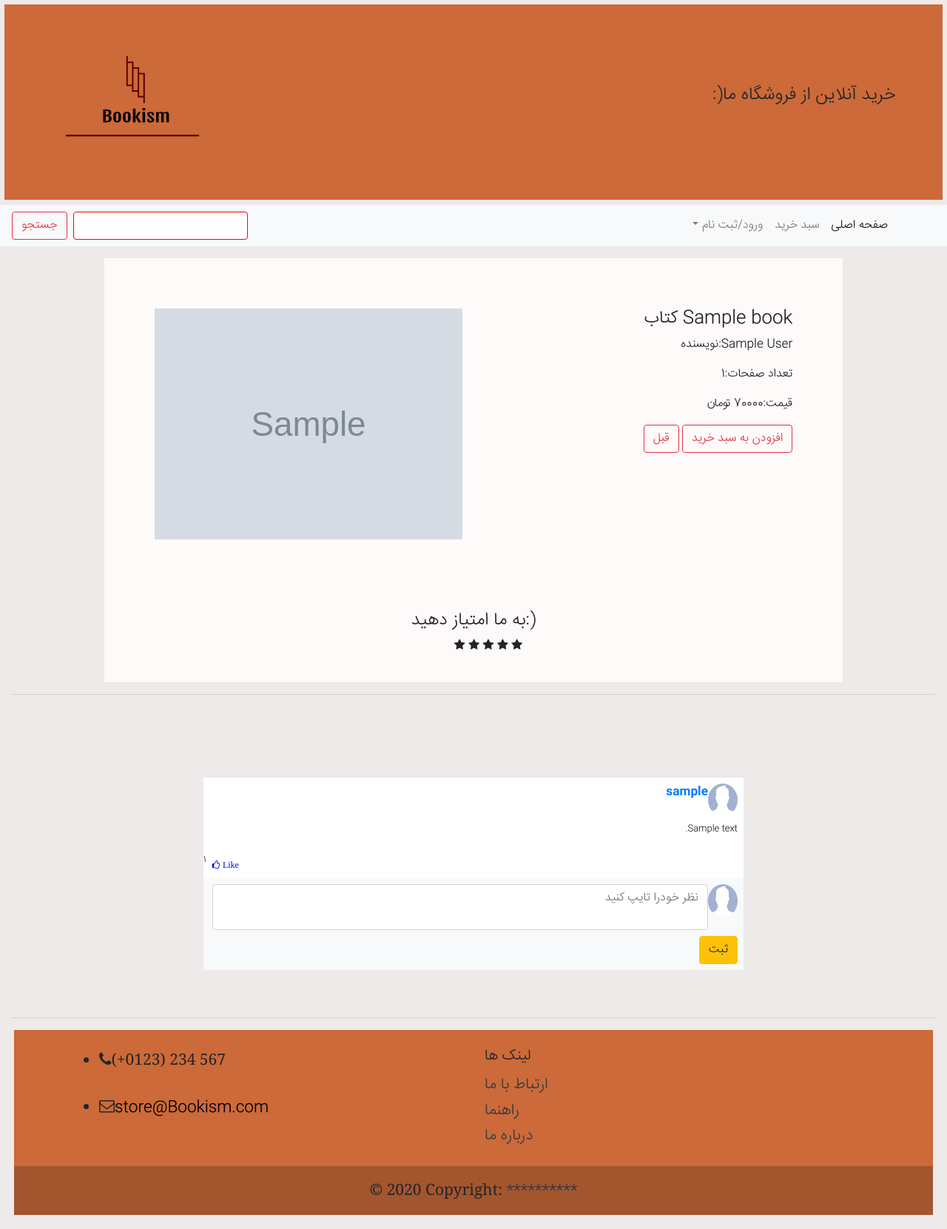
After one commit to hamidrezarostampour/ProjectUniversity, a Django app: a page that uses templates/base.html in a window 1280 px wide. The commit adds this page. Shown: the whole page at 74% size. Run offline with Django 3.2, Linux system fonts and the light colour scheme; tables that the repository leaves empty hold one stand-in row (values such as "Sample post"); grey boxes marked "Sample" are stand-in pictures; some libraries are stand-ins or nearby versions.

Commit message:
models and book_detail

```diff
--- a/account/mixins.py
+++ b/account/mixins.py
@@ -1,7 +1,7 @@
 from django.shortcuts import redirect, get_object_or_404
 from django.http import Http404
 
-from gallery.models import Post
+from gallery.models import Book
 
 class LoggedInRedirectMixin():
 	def dispatch(self, request, *args, **kwargs):
@@ -12,8 +12,8 @@ class LoggedInRedirectMixin():
 
 class AccessUserMixin():
 	def dispatch(self, request, pk, *args, **kwargs):
-		post = get_object_or_404(Post, pk=pk)
-		if post.user == request.user:
+		book = get_object_or_404(Book, pk=pk)
+		if book.user == request.user:
 			return super().dispatch(request, *args, **kwargs)
 		else:
 			raise Http404("You can't see this page")
--- /dev/null
+++ b/assets/js/clean.js
@@ -0,0 +1,35 @@
+
+$(document).ready(function(){
+
+    $("#id_username").attr('class', 'form-control');
+    $("#id_username").attr('required', 'required');
+
+    $("#id_username").attr('style', 'text-align:right;');
+    $("#id_username").attr('placeholder', 'نام کابری');
+    console.log('hiffff');
+
+
+    $("#id_password").attr('placeholder', 'پسورد');
+    $("#id_password").attr('class', 'form-control');
+    $("#id_password").attr('required', 'required');
+    $("#id_password").attr('style', 'text-align:right;');
+
+
+    // $("#id_password1").attr('placeholder', 'Password');
+    // $("#id_password1").attr('class', 'SignupInputs');
+
+    // $("#id_password2").attr('placeholder', 'Password');
+    // $("#id_password2").attr('class', 'SignupInputs');
+
+    // $("#id_email").attr('placeholder', 'error@mail.com');
+    // $("#id_email").attr('class', 'SignupInputs');
+
+    // $("#id_title").attr('placeholder', 'Title');
+    // //$("#id_title").attr('class', 'SignupInputs');
+    // $("#id_title").attr('style', 'margin-bottom: 2px;height: 100%; width: 100%; border: none; padding: 10px; box-sizing: border-box;');
+
+
+    // $("#id_description").attr('placeholder', 'Write a Response...');
+    // $("#id_description").attr('style', 'position: absolute; display: block; top:0; left:0; margin: 0; height: 100%; width: 100%; border: none; padding: 10px; box-sizing: border-box;');
+
+});
--- a/gallery/admin.py
+++ b/gallery/admin.py
@@ -1,7 +1,8 @@
 from django.contrib import admin
-from .models import Post, Comment
+from .models import Book, Comment, Category
 
 # Register your models here.
 
-admin.site.register(Post)
+admin.site.register(Book)
 admin.site.register(Comment)
+admin.site.register(Category)
--- a/gallery/urls.py
+++ b/gallery/urls.py
@@ -5,7 +5,7 @@ from account import views as account_view
 app_name = 'gallery'
 
 urlpatterns = [
-    path('', gallery_view.PostList.as_view(), name='posts'),
+    path('', gallery_view.BookList.as_view(), name='books'),
 
     path('login', account_view.Login.as_view(), name='login'),
     path('logout', account_view.Logout.as_view(), name='logout'),
@@ -14,9 +14,9 @@ urlpatterns = [
     path('api/<int:pk>/like_or_dislike', gallery_view.like_or_dislike, name='like_or_dislike'),
     path('api/<int:pk>/comment', gallery_view.comment, name='comment'),
 
-    path('home', account_view.PostList.as_view(), name='home'),
-    path('create', account_view.PostCreate.as_view(), name='create'),
-    path('post/<slug:slug>', gallery_view.PostDetail.as_view(), name='detail'),
-    path('delete/<int:pk>', account_view.PostDelete.as_view(), name="delete"),
-    path('update/<int:pk>', account_view.PostUpdate.as_view(), name="update"),
+    # path('home', account_view.PostList.as_view(), name='home'),
+    # path('create', account_view.PostCreate.as_view(), name='create'),
+    path('book/<slug:slug>', gallery_view.BookDetail.as_view(), name='detail'),
+    # path('delete/<int:pk>', account_view.PostDelete.as_view(), name="delete"),
+    # path('update/<int:pk>', account_view.PostUpdate.as_view(), name="update"),
 ]
--- a/gallery/views.py
+++ b/gallery/views.py
@@ -2,7 +2,7 @@ from django.views.generic import ListView, DetailView
 from django.shortcuts import get_object_or_404, redirect
 from django.http import JsonResponse
 
-from .models import Post, Comment
+from .models import Book, Comment
 
 #from django.shortcuts import render
 
@@ -13,16 +13,16 @@ from .models import Post, Comment
 #    return render(request, 'gallery/home.html')
 
 
-class PostList(ListView):
-    model = Post
+class BookList(ListView):
+    model = Book
     paginate_by = 9
     ordering = ['-created']
 
 
-class PostDetail(DetailView):
+class BookDetail(DetailView):
     def get_object(self):
         slug = self.kwargs.get('slug')
-        return get_object_or_404(Post, slug=slug)
+        return get_object_or_404(Book, slug=slug)
 
 
 
@@ -30,9 +30,9 @@ class PostDetail(DetailView):
 def like_or_dislike(request, pk):
     # print(request.resolver_match)
     user = request.user
-    post = get_object_or_404(Post, pk=pk)
-    post_likes_users = post.likes.all()
-    count = post_likes_users.count()
+    comment = get_object_or_404(Comment, pk=pk)
+    comment_likes_users = comment.likes.all()
+    count = comment_likes_users.count()
 
     if user.is_anonymous:
         return JsonResponse({
@@ -40,12 +40,12 @@ def like_or_dislike(request, pk):
             'status': 'not_login',
         })
 
-    if user in post_likes_users:
-        post.likes.remove(user)
+    if user in comment_likes_users:
+        comment.likes.remove(user)
         count -= 1
         user_in_likes = False
     else:
-        post.likes.add(user)
+        comment.likes.add(user)
         count += 1
         user_in_likes = True
 
@@ -59,7 +59,7 @@ def like_or_dislike(request, pk):
 def comment(request, pk):
     # print(request.resolver_match)
     user = request.user
-    post = get_object_or_404(Post, pk=pk)
+    book = get_object_or_404(Book, pk=pk)
 
 
     if user.is_anonymous:
@@ -73,14 +73,14 @@ def comment(request, pk):
         })
     Comment.objects.create(
         user = user,
-        post = post,
+        book = book,
         content = content
     )
-    post_comments = post.comments.all()
-    count = post_comments.count()
+    book_comments = book.comments.all()
+    count = book_comments.count()
 
     all_comments = []
-    for cmmnt in post_comments:
+    for cmmnt in book_comments:
         all_comments.append({'created': cmmnt.created_date, 'username': cmmnt.user.username, 'content': cmmnt.content})
 
 
@@ -88,5 +88,5 @@ def comment(request, pk):
         'status': user.is_authenticated,
         'count': count,
         'user': user.username,
-        'post_comments': all_comments
+        'book_comments': all_comments
     })
--- a/templates/base.html
+++ b/templates/base.html
@@ -4,12 +4,13 @@
 <!DOCTYPE html>
 <html>
   <head>
-    <title>فروشگاه کتاب آنلاین</title>
-    <link rel="stylesheet" type="text/css" href="assets/css/style.css">
-    <link rel="stylesheet" type="text/css" href="assets/css/font-awesome.min.css">
-    <link rel="stylesheet" type="text/css" href="assets/css/bootstrap.css">
-    <link rel="stylesheet" type="text/css" href="assets/js/slick/slick.css">
-    <link rel="stylesheet" type="text/css" href="assets/js/slick/slick-theme.css">
+    {% block headstyle %}{% endblock %}
+    <title>{% block title %}فروشگاه کتاب آنلاین{% endblock %}</title>
+    <link rel="stylesheet" type="text/css" href="{% static 'css/style.css' %}">
+    <link rel="stylesheet" type="text/css" href="{% static 'css/font-awesome.min.css' %}">
+    <link rel="stylesheet" type="text/css" href="{% static 'css/bootstrap.css' %}">
+    <link rel="stylesheet" type="text/css" href="{% static 'js/slick/slick.css' %}">
+    <link rel="stylesheet" type="text/css" href="{% static 'js/slick/slick-theme.css' %}">
 
   </head>
 
@@ -21,7 +22,7 @@
       <div class="container p-4">
         <!--Grid row-->
         <div class="row">
-         <p id="title"><img  src="assets/img/header.png"></p>
+         <p id="title"><img  src="{% static 'img/header.png' %}"></p>
         <!--Grid row-->
         <h4 class="h4-text">:)خرید آنلاین از فروشگاه ما</h4>
       </div>
@@ -112,9 +113,12 @@
       </div>
       <!-- Copyright -->
     </footer>
-    <script src="assets/js/jquery.min.js"></script>
-    <script src="assets/js/bootstrap.js"></script>
-    <script src="assets/js/slick/slick.min.js"></script>
+    <script src="{% static 'js/jquery.min.js' %}"></script>
+
+
+    <script src="{% static 'js/bootstrap.js' %}"></script>
+    <script src="{% static 'js/clean.js' %}"></script>
+    <script src="{% static 'js/slick/slick.min.js' %}"></script>
    <script>
  $(document).ready(function () {
    $('.slider').slick({
--- /dev/null
+++ b/templates/gallery/book_detail.html
@@ -0,0 +1,175 @@
+{% extends 'base.html' %}
+{% load static %}
+
+{% block headstyle %}
+  <style>
+    .pb-cmnt-container {
+        font-family: Lato;
+        margin-top: 100px;
+    }
+
+    .pb-cmnt-textarea {
+        resize: none;
+        padding: 20px;
+        height: 130px;
+        width: 100%;
+        border: 1px solid #F2F2F2;
+    }
+  </style>
+{% endblock %}
+
+{% block title %}نمایش سریع{% endblock %}
+
+{% block main %}
+  <section class="mainbody">
+
+
+
+
+
+<!--***********************************************************mahsoolat***********************************************************-->
+
+<div class="container" style=" width: 80%;
+margin: 0 auto;
+padding: 20px;
+background:rgb(255, 250, 250);text-align:right;">
+   <th>
+ <div class="row p-5">
+   <div class="col-md-6">
+   <img src="{{book.photo.url}}"  style="width: 100%;height: 100%;"    width=20% height=20%>
+   </div>
+   <div class="col-md-6">
+   <div class="text" >
+
+    <h4>کتاب {{book.title}}</h4>
+    <p>نویسنده:{{book.author}}</p>
+    <P>تعداد صفحات:{{book.number_of_pages}}</P>
+    <P>قیمت:70000 تومان</P>
+   </div>
+
+   <div style="text-align:right;">
+    <button type="button" class="btn btn-outline-danger">قبل</button>
+    <button type="button" class="btn btn-outline-danger">افزودن به سبد خرید</button>
+  </div>
+  </div>
+
+</div>
+  <br>
+  <br>
+
+  <div class="text-center">
+
+    <h4>به ما امتیاز دهید:)</h4>
+
+<ul class="rating">
+  <li class="fa fa-star"></li>
+  <li class="fa fa-star"></li>
+  <li class="fa fa-star"></li>
+  <li class="fa fa-star"></li>
+  <li class="fa fa-star disable"></li>
+</ul>
+
+
+  </th>
+
+
+
+</div>
+</div>
+
+<hr>
+
+<br>
+<br>
+
+
+
+
+<!--***********************************************************mahsoolat*********************************************************-->
+
+<!--comment-->
+
+<div class="container mt-5">
+  <div class="d-flex justify-content-center row">
+      <div class="col-md-8">
+          <div class="d-flex flex-column comment-section">
+            {% for comment in book.comments.all %}
+
+              <div dir="rtl"  class="bg-white p-2">
+                  <div class="d-flex flex-row user-info"><img class="rounded-circle" src="{% static 'img/آواتارکامنت.jpg' %}" width="40">
+                      <div class="d-flex flex-column justify-content-start ml-2"><p class="d-block font-weight-bold name ">{{comment.user.username}}</span><span class="date text-black-50"></span></div>
+                  </div>
+                  <div class="mt-2">
+                      <p class="comment-text" style="text-align:right;">{{comment.content}}</p>
+                  </div>
+              </div>
+              <div class="bg-white">
+                  <div class="d-flex flex-row fs-12">
+                    <span id="like-count-{{comment.pk}}">{{comment.likes.count}}</span>
+                    <a class="like-dislike-btn" data-pk='{{comment.pk}}' href="{% url 'gallery:like_or_dislike' comment.pk %}">
+                      {% if request.user in comment.likes.all %}
+                        <div class="like p-2 cursor"><i id="like-icon-{{comment.pk}}" class="fa fa-thumbs-o-up" style="color: red;"><span class="ml-1">DisLike</span></i></div>
+                      {% else %}
+                        <div class="like p-2 cursor"><i id="like-icon-{{comment.pk}}" class="fa fa-thumbs-o-up" style="color: blue;"><span class="ml-1">Like</span></i></div>
+                      {% endif %}
+                    </a>
+
+                  </div>
+              </div>
+            {% endfor %}
+
+
+
+
+
+
+              <div dir="rtl"  class="bg-light p-2">
+                  <div class="d-flex flex-row align-items-start"><img class="rounded-circle" src="{% static 'img/آواتارکامنت.jpg' %}"   width="40"><textarea class="form-control ml-1 shadow-none textarea" style="text-align:right;" placeholder="نظر خودرا تایپ کنید"></textarea></div>
+                  <div class="mt-2 text-right"><button class="btn btn-warning" type="button">ثبت</button>
+              </div>
+          </div>
+      </div>
+  </div>
+</div>
+</div>
+
+<!--comment-->
+
+<br>
+<br>
+
+<hr>
+
+{% endblock %}
+
+
+{% block script %}
+
+ $(".like-dislike-btn").click(function(e){
+    e.preventDefault();
+    var id = $(this).attr("data-pk");
+    $('#like-icon-' + id).attr("class", "fa fa-spinner fa-spin");
+
+    var url = $(this).attr("href");
+    $.ajax({
+      url: url,
+      success: function(s) {
+        if(s.status==true){
+          //
+          $('#like-count-' + id).html(s.likes);
+          if (s.user_in_likes){ $('#like-icon-' + id).attr("class", "fa fa-thumbs-o-down");$('#like-icon-' + id).css('color', 'red'); $('#like-icon-' + id).text('DisLike');}
+          else{                 $('#like-icon-' + id).attr("class", "fa fa-thumbs-o-up");$('#like-icon-' + id).css('color', 'blue'); $('#like-icon-' + id).text('Like');}
+        }
+        else if(s.status == 'not_login'){
+          //$('#like-icon-' + id).attr("class", "fa fa-thumbs-o-up");
+          //show_alert_message("you must login first.", 'danger')
+        }
+        else{console.log('e2')}
+      },
+      error: function(error) {
+        console.log('e1');
+        //$('#like-icon-' + id).attr("class", "fa fa-thumbs-o-up");
+      }
+    })
+  })
+{% endblock %}
```
Also changed, not shown: account/views.py (+18 -18 lines), gallery/models.py (+22 -7 lines), templates/registration/login.html (+5 -5 lines), account/migrations/0001_initial.py, gallery/migrations/0001_initial.py, gallery/migrations/0002_post_likes.py (deleted), gallery/migrations/0003_comment.py (deleted).
